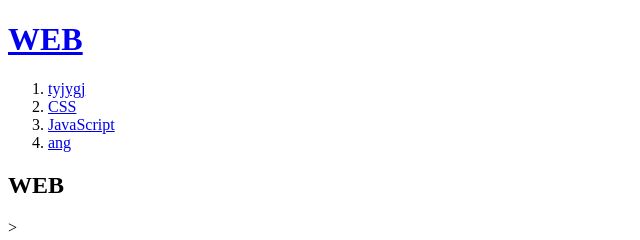
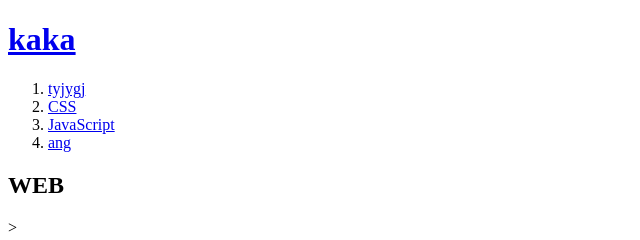
Before and after one commit to cjsrnr1997/1.html, a plain HTML site: page com.html in a window 1280 px wide. Shown: the top 240 px of the page, 0-640 px from the left. Drawn offline with Linux system fonts and the light colour scheme.

Commit message:
Add files via upload

```diff
--- a/com.html
+++ b/com.html
@@ -6,7 +6,7 @@
 </head>
 
 <body>
-  <h1> <a href="com.html">WEB</a></h1>
+  <h1> <a href="com.html">kaka</a></h1>
 <ol>
   <li> <a href="1.html">tyjygj</a></li>
   <li> <a href="2.html">CSS</a></li>
```
Also changed, not shown: index.html (+1 -1 lines).
